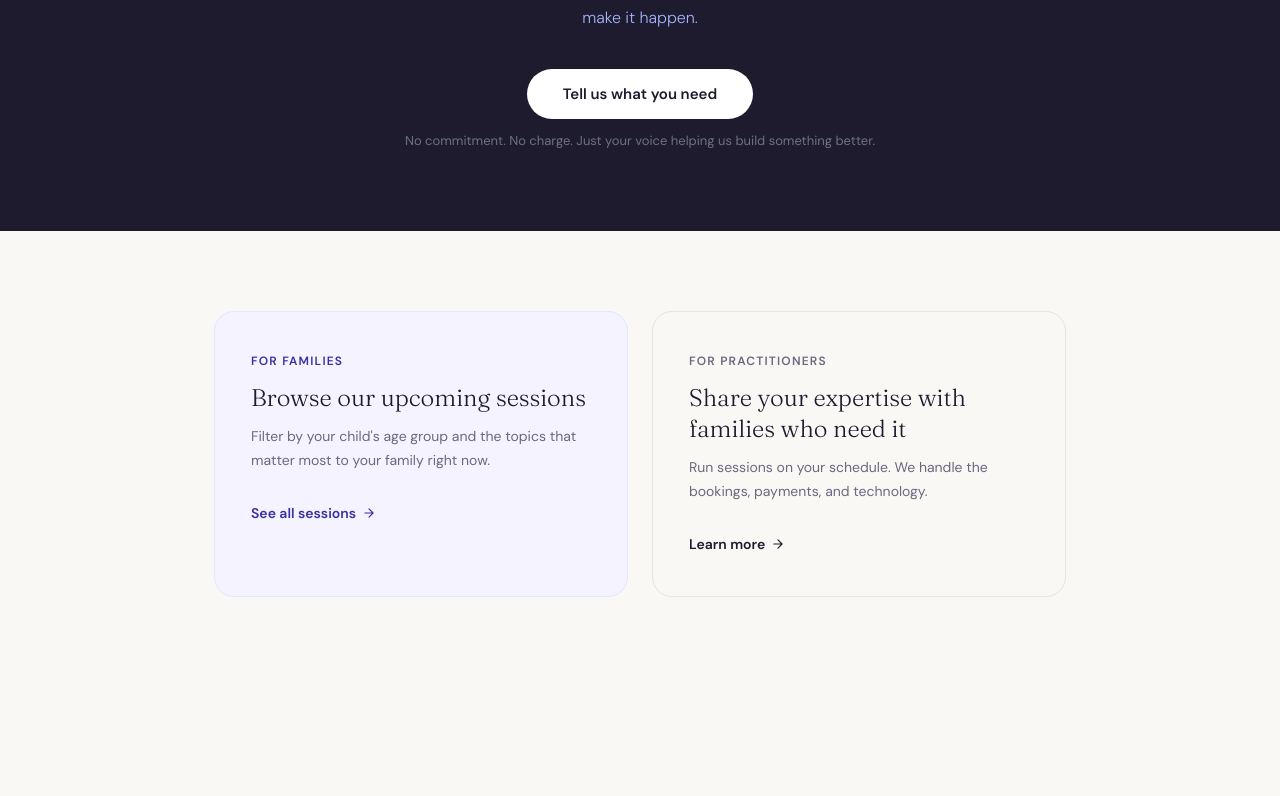
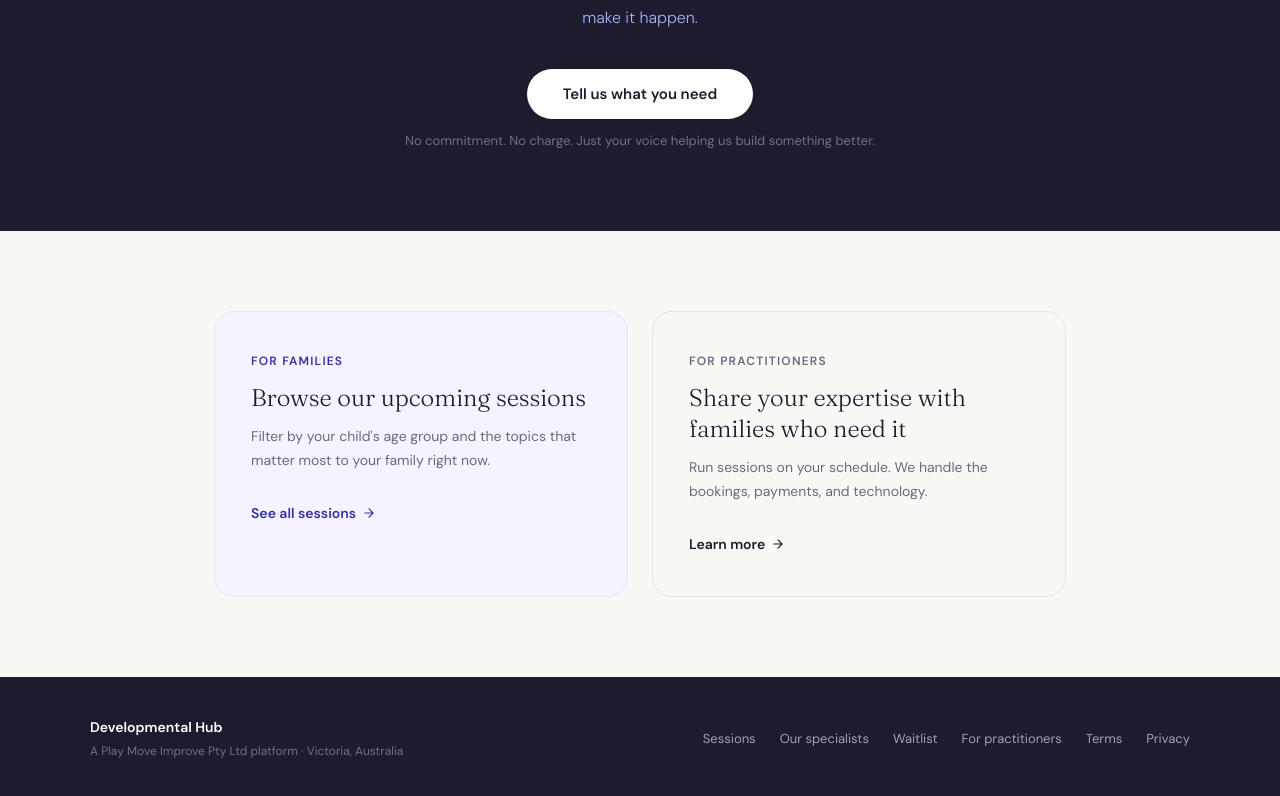
Before and after one commit to developmentalhub/allied-health-assistant-course, a Next.js app: page / in a window 1280 px wide. Shown: the part 3559-4355 px from the top of the page. Before the commit the page ends 4236 px from the top, so only its background shows below. Built offline with nearby package versions, Linux system fonts and the light colour scheme; no server answers; the database is empty.

Commit message:
feat: add footer to layout

```diff
--- a/app/layout.tsx
+++ b/app/layout.tsx
@@ -2,6 +2,7 @@ import type { Metadata } from "next";
 import "./globals.css";
 import { AuthProvider } from "@/lib/auth-context";
 import Navbar from "@/components/Navbar";
+import Footer from "@/components/Footer";
 
 export const metadata: Metadata = {
   title: "Developmental Hub — Expert Group Support for Families",
@@ -27,7 +28,8 @@ export default function RootLayout({
       <body style={{ fontFamily: "'DM Sans', sans-serif", color: "#1e1b2e", backgroundColor: "#faf8f5" }} className="antialiased">
         <AuthProvider>
           <Navbar />
-          <main>{children}</main>
+          {children}
+          <Footer />
         </AuthProvider>
       </body>
     </html>
```
